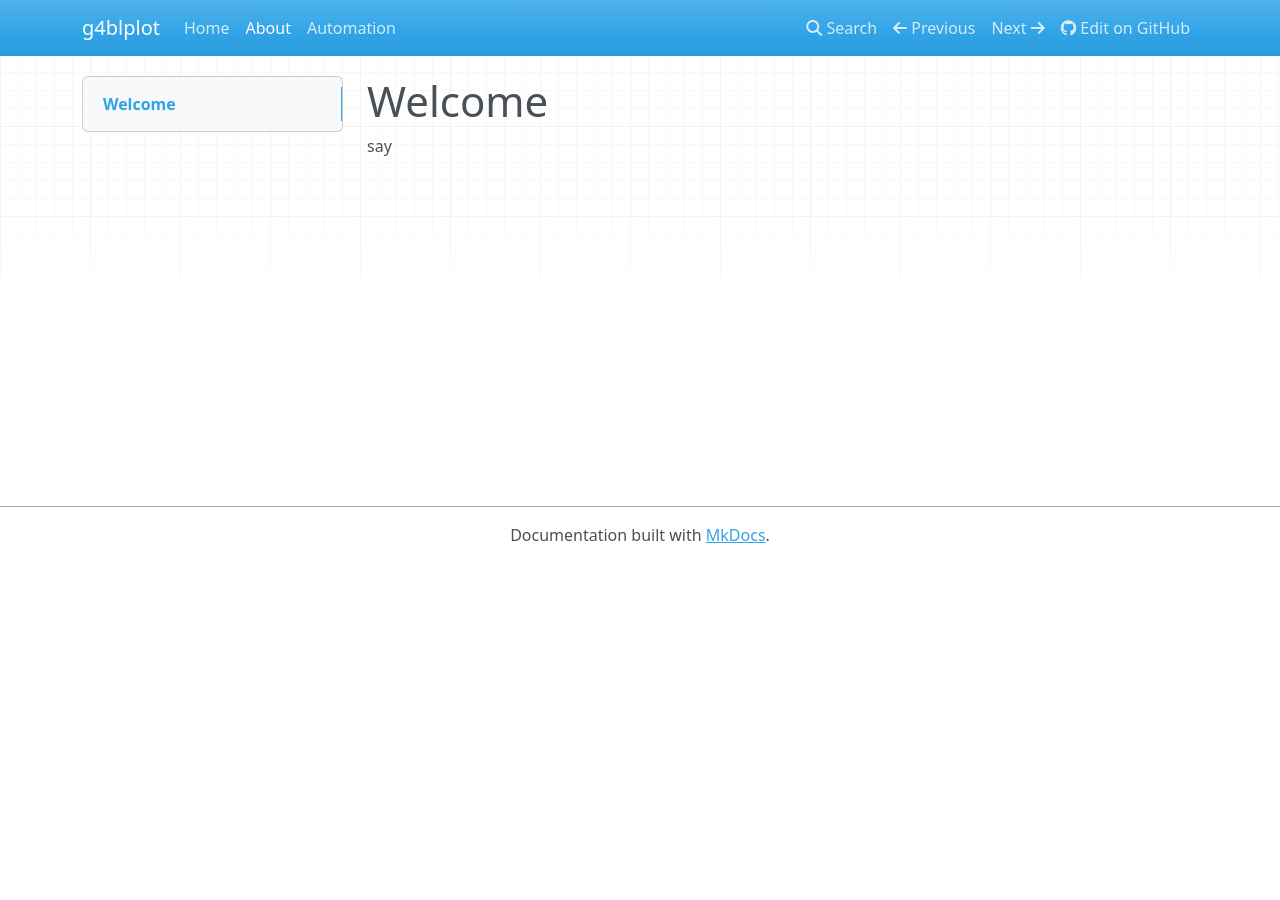
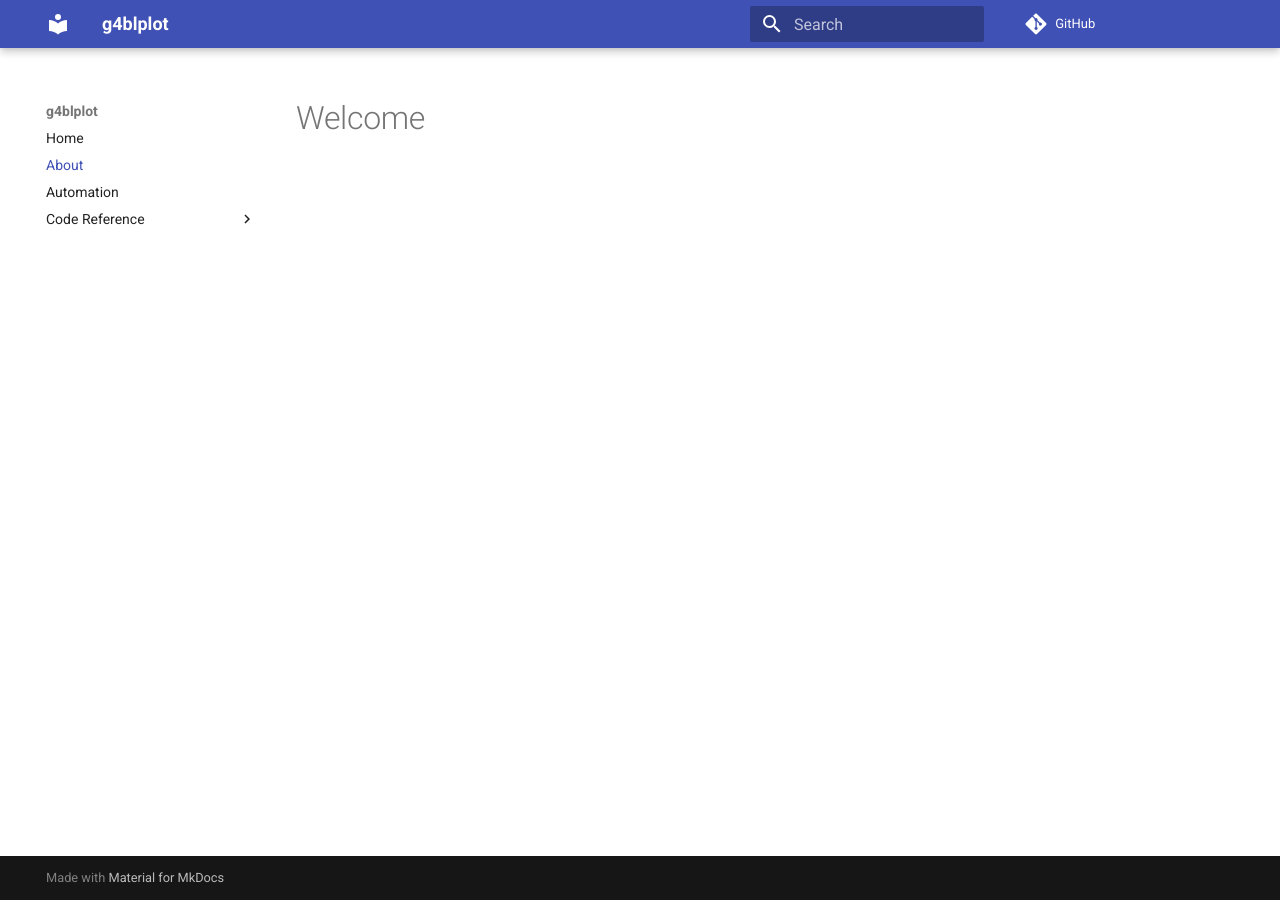
Before and after one commit to badumbatish/g4bl_suite, an MkDocs documentation site: the page built from docs/about.md, in a window 1280 px wide. Built offline with MkDocs 1.6.1 and Material for MkDocs 9.7.7, drawn with Linux system fonts in a browser that asks for light colours; nearby versions of some CDN libraries; comment, search, counter and statistics services are not loaded.

Commit message:
Conclude documentation for the day

```diff
--- a/docs/about.md
+++ b/docs/about.md
@@ -1,3 +1 @@
 # Welcome
-
-say
--- /dev/null
+++ b/docs/reference.md
@@ -0,0 +1 @@
+::: src.g4blplot.g4blplot
--- a/mkdocs.yml
+++ b/mkdocs.yml
@@ -3,9 +3,15 @@
 
 repo_url: https://github.com/badumbatish/fermi_proj
 repo_name: 'GitHub'
+theme:
+  name: "material"
 
-
+plugins:
+  - search
+  - mkdocstrings
 nav:
   - Home: index.md
   - About: about.md
   - Automation: automation/README.md
+  - Code Reference:
+    - hi: reference.md
--- a/pyproject.toml
+++ b/pyproject.toml
@@ -8,7 +8,6 @@
 
 [project]
 name = "jjsm-fermi"
-version = "0.0.3"
 authors = [
   { name="Jasmine Tang", email="tanghocle456@gmail.com" },
 ]
@@ -24,6 +23,8 @@
   "build==0.10.0",
   "pandas==2.0.2",
   "pika==1.3.1",
+  "mkdocstrings[python]",
+  "mkdocs-material",
 ]
 classifiers = [
     "Programming Language :: Python :: 3",
```
